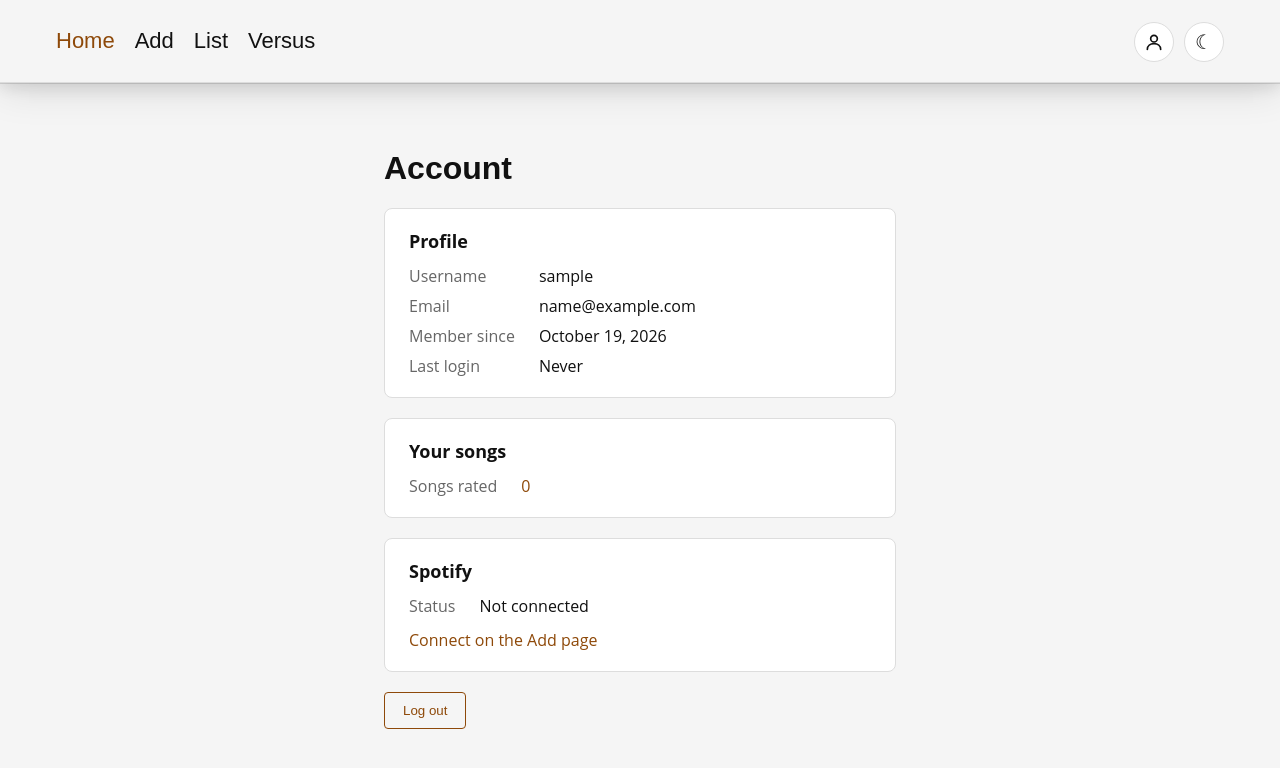
After one commit to bernielaird/MusicElo, a Django app: page /account/ in a window 1280 px wide. The commit adds this page. Shown: the top 768 px of the page. Run offline with Django 5.2, Linux system fonts and the light colour scheme; the visitor is signed in with stand-in values (Sample User, id 1); data that the repository does not hold is empty; some web fonts are replaced.

Commit message:
added account button

```diff
--- /dev/null
+++ b/musicelo/songs/static/songs/account.css
@@ -0,0 +1,51 @@
+main h1 {
+    margin-top: 0;
+}
+
+.account-card {
+    font-family: open sans, sans-serif;
+    background-color: var(--surface);
+    border: 1px solid var(--border);
+    border-radius: 8px;
+    padding: 20px 24px;
+    margin-bottom: 20px;
+}
+
+.account-card h2 {
+    font-size: 18px;
+    margin: 0 0 12px;
+}
+
+.account-card dl {
+    display: grid;
+    grid-template-columns: max-content 1fr;
+    gap: 8px 24px;
+    margin: 0;
+}
+
+.account-card dt {
+    color: var(--text-muted);
+}
+
+.account-card dd {
+    margin: 0;
+    overflow-wrap: anywhere;
+}
+
+.account-note {
+    margin: 12px 0 0;
+}
+
+button.logout {
+    background-color: transparent;
+    color: var(--accent);
+    border: 1px solid var(--accent);
+    border-radius: 4px;
+    padding: 10px 18px;
+    margin-bottom: 40px;
+}
+
+button.logout:hover {
+    color: var(--accent-hover);
+    border-color: var(--accent-hover);
+}
--- a/musicelo/songs/static/songs/styles.css
+++ b/musicelo/songs/static/songs/styles.css
@@ -225,11 +225,21 @@ a.clickcolor:hover {
     margin-left: 30%;
 }
 
-.theme-toggle {
+.top-actions {
     position: fixed;
     top: 22px;
     right: 56px;
     z-index: 1001;
+    display: flex;
+    gap: 10px;
+}
+
+a.icon-button,
+.icon-button {
+    display: flex;
+    align-items: center;
+    justify-content: center;
+    box-sizing: border-box;
     width: 40px;
     height: 40px;
     padding: 0;
@@ -242,7 +252,8 @@ a.clickcolor:hover {
     cursor: pointer;
 }
 
-.theme-toggle:hover {
+a.icon-button:hover,
+.icon-button:hover {
     color: var(--accent-hover);
     border-color: var(--accent-hover);
 }
--- /dev/null
+++ b/musicelo/songs/templates/songs/account.html
@@ -0,0 +1,63 @@
+{% extends "songs/base.html" %}
+{% load static %}
+
+{% block title %}Account{% endblock %}
+
+{% block extra_css %}
+    <link rel="stylesheet" href="{% static 'songs/account.css' %}">
+{% endblock %}
+
+{% block content %}
+    {% include "songs/_nav.html" %}
+    <main class="center">
+        <h1>Account</h1>
+
+        <section class="account-card">
+            <h2>Profile</h2>
+            <dl>
+                <dt>Username</dt>
+                <dd>{{ user.username }}</dd>
+                {% if user.email %}
+                    <dt>Email</dt>
+                    <dd>{{ user.email }}</dd>
+                {% endif %}
+                <dt>Member since</dt>
+                <dd>{{ user.date_joined|date:"F j, Y" }}</dd>
+                <dt>Last login</dt>
+                <dd>{{ user.last_login|date:"F j, Y, g:i a"|default:"Never" }}</dd>
+            </dl>
+        </section>
+
+        <section class="account-card">
+            <h2>Your songs</h2>
+            <dl>
+                <dt>Songs rated</dt>
+                <dd><a href="{% url 'songs:songlist' %}" class="clickcolor">{{ song_count }}</a></dd>
+                {% if top_rating %}
+                    <dt>Top song</dt>
+                    <dd>{{ top_rating.song.name }} by {{ top_rating.song.artist }} ({{ top_rating.value|floatformat:0 }})</dd>
+                {% endif %}
+            </dl>
+        </section>
+
+        <section class="account-card">
+            <h2>Spotify</h2>
+            <dl>
+                <dt>Status</dt>
+                {% if spotify_account %}
+                    <dd>Connected as <strong>{{ spotify_account.display_name|default:spotify_account.spotify_id }}</strong></dd>
+                {% else %}
+                    <dd>Not connected</dd>
+                {% endif %}
+            </dl>
+            <p class="account-note">
+                <a href="{% url 'songs:add' %}" class="clickcolor">{% if spotify_account %}Manage on the Add page{% else %}Connect on the Add page{% endif %}</a>
+            </p>
+        </section>
+
+        <form method="post" action="{% url 'songs:logout' %}">
+            {% csrf_token %}
+            <button type="submit" class="logout">Log out</button>
+        </form>
+    </main>
+{% endblock %}
--- a/musicelo/songs/templates/songs/base.html
+++ b/musicelo/songs/templates/songs/base.html
@@ -17,10 +17,20 @@
 </head>
 <body{% block body_class %}{% endblock %}>
     {% block content %}{% endblock %}
-    <button type="button" class="theme-toggle" aria-label="Toggle dark mode">
-        <span class="icon-dark" aria-hidden="true">&#9790;</span>
-        <span class="icon-light" aria-hidden="true">&#9728;</span>
-    </button>
+    <div class="top-actions">
+        {% if user.is_authenticated %}
+            <a href="{% url 'songs:account' %}" class="icon-button" aria-label="Account" title="Account">
+                <svg viewBox="0 0 24 24" width="20" height="20" fill="none" stroke="currentColor" stroke-width="2" stroke-linecap="round" aria-hidden="true">
+                    <circle cx="12" cy="8" r="4"/>
+                    <path d="M4 21c0-4.4 3.6-7 8-7s8 2.6 8 7"/>
+                </svg>
+            </a>
+        {% endif %}
+        <button type="button" class="icon-button theme-toggle" aria-label="Toggle dark mode" title="Toggle dark mode">
+            <span class="icon-dark" aria-hidden="true">&#9790;</span>
+            <span class="icon-light" aria-hidden="true">&#9728;</span>
+        </button>
+    </div>
     <script>
         document.querySelector(".theme-toggle").addEventListener("click", function () {
             var root = document.documentElement;
--- a/musicelo/songs/urls.py
+++ b/musicelo/songs/urls.py
@@ -16,6 +16,7 @@ urlpatterns = [
     path("spotify/import/", views.spotify_import, name="spotify_import"),
     # Must match SPOTIPY_REDIRECT_URI and a redirect URI registered on the Spotify app.
     path("callback/", views.spotify_callback, name="spotify_callback"),
+    path("account/", views.account, name="account"),
     path("signup/", views.signup, name="signup"),
     path(
         "login/",
--- a/musicelo/songs/views.py
+++ b/musicelo/songs/views.py
@@ -165,6 +165,21 @@ def get_or_create_song(track_id):
 
 
 @login_required
+def account(request):
+    """Show the signed-in user's account details and listening stats."""
+    ratings = Rating.objects.filter(user=request.user).select_related("song")
+    return render(
+        request,
+        "songs/account.html",
+        {
+            "song_count": ratings.count(),
+            "top_rating": ratings.order_by("-value").first(),
+            "spotify_account": SpotifyAccount.objects.filter(user=request.user).first(),
+        },
+    )
+
+
+@login_required
 def versus(request):
     pair = list(
         Rating.objects.filter(user=request.user)
```
Also changed, not shown: musicelo/songs/tests.py (+28 -0 lines).
